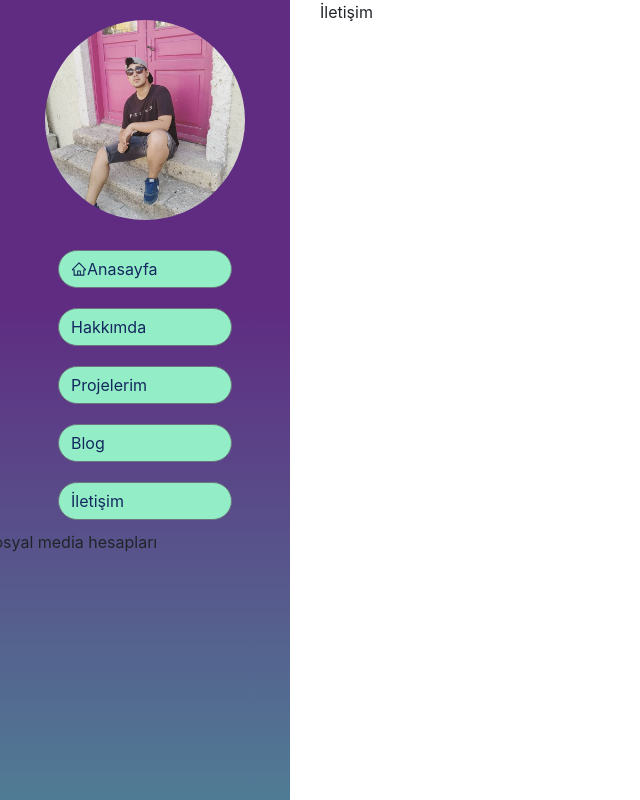
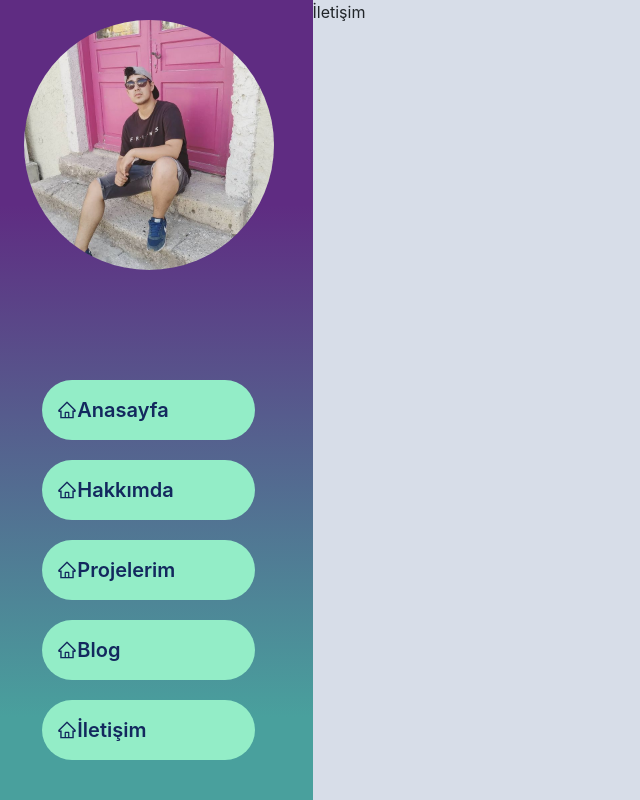
Before and after one commit to yeg2799/My-Introduction-Page, a React (Create React App) app: page /iletisim in a window 1280 px wide. Shown: the top 800 px of the page, without its empty margins (0-640 px from the left). Built offline with nearby package versions, Linux system fonts and the light colour scheme.

Commit message:
spinner eklendi

```diff
--- a/src/Router.js
+++ b/src/Router.js
@@ -1,5 +1,6 @@
 import React, { Suspense, lazy } from "react";
 import { BrowserRouter as Router, Route, Switch } from "react-router-dom";
+import { Spinner } from "reactstrap";
 import { history } from "./history";
 
 const AppHome = lazy(() => import("./components/App/App"));
@@ -8,7 +9,7 @@ const AppHome = lazy(() => import("./components/App/App"));
 const App = () => {
   return (
     <Router history={history}>
-      <Suspense fallback={<div>Loading...</div>}>
+      <Suspense fallback={<Spinner color="success" style={{display:"flex",margin:"0 auto"}}/>}>
         <Switch>
           <Route exact path="/" component={AppHome} />
           <Route exact path="/hakkimda" component={AppHome} />
--- a/src/components/App/App.js
+++ b/src/components/App/App.js
@@ -1,20 +1,23 @@
-import React, {useState} from "react";
+import React from "react";
 import "../../style/App/app.scss";
-import { Col, Container, Row } from 'reactstrap';
+import { Col, Row } from "reactstrap";
 import Menu from "../Menu/Menu";
-import HomePage from "../Content/HomePage";
 import Content from "../Content/Content";
 
 const App = () => {
   return (
-    <React.Fragment>
+    <div className="app">
+      <Row>
+      <Col xs="3" style={{paddingLeft:"0px",paddingRight:"0px"}}>
+          <Menu />
+        </Col>
+        <Col xs="9" style={{paddingLeft:"0px",paddingRight:"0px"}}>
+          <Content/>
+        </Col>
+      </Row>
 
-        <Row style={{width:"100%"}}>
-          <Col xs="3"><Menu/></Col>
-          <Col xs="9"><Content></Content></Col>
-        </Row>
 
-    </React.Fragment>
+    </div>
   );
 };
 export default App;
--- a/src/components/Content/Contact.js
+++ b/src/components/Content/Contact.js
@@ -2,7 +2,7 @@ import React from 'react'
 
 const Contact = () => {
     return (
-        <div>
+        <div >
             İletişim
         </div>
     )
--- a/src/components/Content/Content.js
+++ b/src/components/Content/Content.js
@@ -8,7 +8,7 @@ import MyProject from './MyProject'
 
 const Content = () => {
     return (
-        <div>
+        <div style={{background:"#D7DDE8",height:"1024px"}}>
             <Switch>
                 <Route exact path="/">
                     <HomePage/>
--- a/src/components/Menu/Menu.js
+++ b/src/components/Menu/Menu.js
@@ -1,10 +1,10 @@
 import React from "react";
-import { Link } from "react-router-dom";
-import { Button, Row } from "reactstrap";
+import {  Row } from "reactstrap";
 import "../../style/Menu/menu.scss";
 import { GiHamburgerMenu } from "react-icons/gi";
 import { AiOutlineHome } from "react-icons/ai";
 import profilePicture from "../../images/profile.jpg";
+import SideBarMenuButton from "./SideBarMenuButton";
 const Menu = () => {
   const sliderMenu = () => {
     return (
@@ -13,25 +13,14 @@ const Menu = () => {
           <img src={profilePicture} alt="profilresmi"></img>
         </Row>
         <Row className="menu-links">
-          <Button className="menu-button">
-            <AiOutlineHome style={{color:"#13285E"}}/>
-            <Link to="/" style={{color:"#13285E",textDecoration:"none"}}>Anasayfa</Link>
-          </Button>
-          <Button className="menu-button">
-            <Link to="/hakkimda" style={{color:"#13285E",textDecoration:"none"}}>Hakkımda</Link>
-          </Button>
-          <Button className="menu-button">
-            <Link to="/projelerim" style={{color:"#13285E",textDecoration:"none"}}>Projelerim</Link>
-          </Button>
-          <Button className="menu-button">
-            <Link to="/blog" style={{color:"#13285E",textDecoration:"none"}}>Blog</Link>
-          </Button>
-          <Button className="menu-button">
-            <Link to="/iletisim" style={{color:"#13285E",textDecoration:"none"}}>İletişim</Link>
-          </Button>
+            <SideBarMenuButton Icon={AiOutlineHome} to="/" title="Anasayfa"/>
+            <SideBarMenuButton Icon={AiOutlineHome} to="/hakkimda" title="Hakkımda"/>
+            <SideBarMenuButton Icon={AiOutlineHome} to="/projelerim" title="Projelerim"/>
+            <SideBarMenuButton Icon={AiOutlineHome} to="/blog" title="Blog"/>
+            <SideBarMenuButton Icon={AiOutlineHome} to="/iletisim" title="İletişim"/>
         </Row>
 
-        <Row>sosyal media hesapları</Row>
+        <Row >sosyal media hesapları</Row>
       </div>
     );
   };
--- /dev/null
+++ b/src/components/Menu/SideBarMenuButton.js
@@ -0,0 +1,16 @@
+
+import React from 'react'
+
+import { Link } from 'react-router-dom'
+import { Button } from 'reactstrap'
+
+const SideBarMenuButton = ({Icon,to,title}) => {
+    return (
+        <div className="menu-button">
+            <Icon style={{color:"#13285E"}}/>
+            <Link to={to} style={{color:"#13285E",textDecoration:"none"}}>{title}</Link>
+        </div>
+    )
+}
+
+export default SideBarMenuButton
--- a/src/style/App/app.scss
+++ b/src/style/App/app.scss
@@ -1,5 +1,5 @@
 *{
-    margin: 0;
-    padding: 0;
-    box-sizing: border-box;
+    // margin: 0;
+    // padding: 0;
+    // box-sizing: border-box;
 }
--- a/src/style/Menu/menu.scss
+++ b/src/style/Menu/menu.scss
@@ -1,34 +1,49 @@
 .menu{
     width: 100%;
-    background:linear-gradient( #5F2C82 30%, #49A09D 100%);
-    height: 1026px;
+    background:linear-gradient( #5F2C82 20%, #49A09D 70%);
+    height: 1024px;
     img{
-        width: 200px;
+        width: 250px;
         border-radius: 50%;
         margin: 20px auto;
     }
     .menu-links{
         display: flex;
         flex-direction: column;
-        margin: 0 auto;
+        margin: 80px auto;
     }
     .menu-button{
+        display: flex;
+        width:65%;
+        margin: 10px auto;
+        padding: 15px;
+        font-size: 20px;
+        font-weight: 600;
         background: #93EDC7;
-        width: 60%;
-        margin: 10px auto;
         border-radius:40px;
-        display: flex;
         align-items: center;
+        cursor: pointer;
 
-        &:hover{
+    }
 
+}
+
+
+
+.menu-hamburger{
+    display: none;
+}
+@media screen and (max-width: 1024px) {
+    .menu{
+        img{
+            width: 200px;
+        }
+        .menu-button{
+            width: 90%;
         }
     }
 
-}
-.menu-hamburger{
-    display: none;
-}
+  }
 @media screen and (max-width: 768px) {
     .menu{
         display: none;
```
Also changed, not shown: 1 other file (tests, documents, lock files or other folders).
